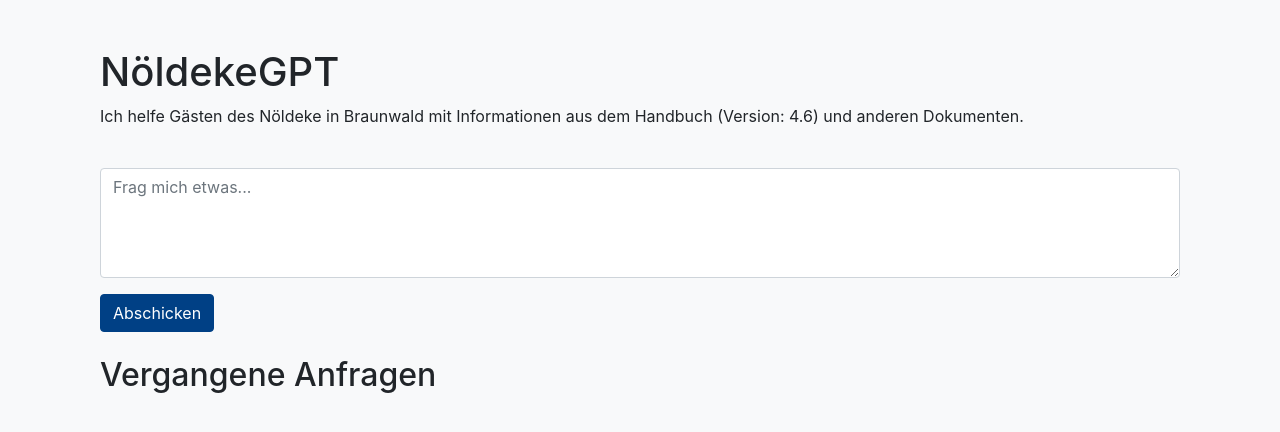
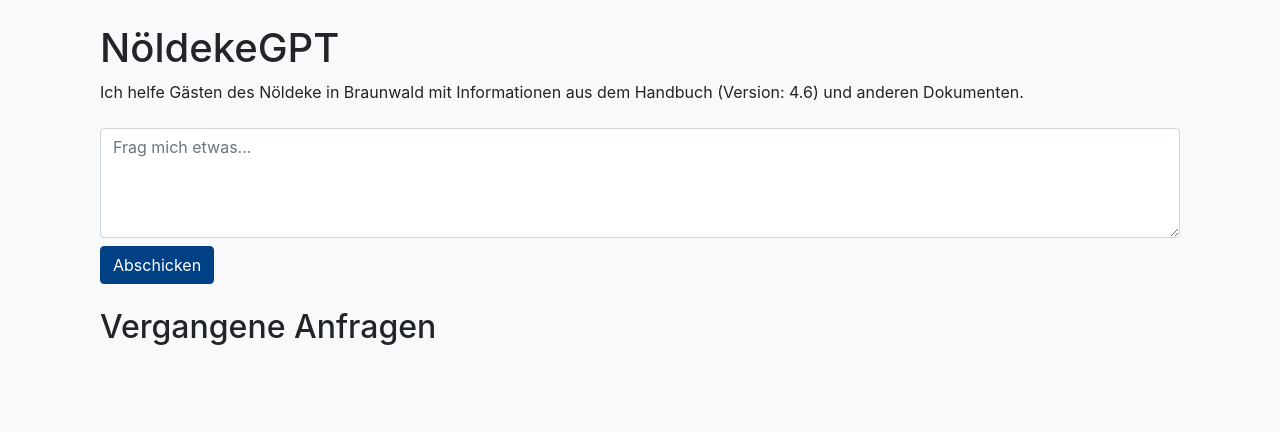
Before and after one commit to nicolasbeglinger/noeldeke-gpt, a Django app: page / in a window 1280 px wide. Shown: the part 56-488 px from the top of the page. Run offline with Django 5.2, Linux system fonts and the light colour scheme; data that the repository does not hold is empty; some libraries are stand-ins or nearby versions.

Commit message:
Simplified chat.html

```diff
--- a/chat/templates/chat.html
+++ b/chat/templates/chat.html
@@ -1,57 +1,37 @@
 {% extends 'base.html' %} {% block content %}
 <div class="container">
-    <div class="row">
-        <div class="col-12">
     <h1 class="mt-4">NöldekeGPT</h1>
     <p>
-                Ich helfe Gästen des Nöldeke in Braunwald mit Informationen aus
-                dem Handbuch (Version: 4.6) und anderen Dokumenten.
+        Ich helfe Gästen des Nöldeke in Braunwald mit Informationen aus dem
+        Handbuch (Version: 4.6) und anderen Dokumenten.
     </p>
-        </div>
-    </div>
 
-    <div class="row">
-        <div class="col-12">
-            <form method="post" class="my-4" id="chat-form">
+    <form method="post" id="chat-form" class="my-4">
         {% csrf_token %}
-                <div class="form-group">
         <textarea
             id="userInput"
             name="user_input"
-                        class="form-control"
+            class="form-control mb-2"
             rows="4"
             placeholder="Frag mich etwas..."
         ></textarea>
-                </div>
-                <button type="submit" class="btn btn-primary">
-                    Abschicken
-                </button>
+        <button type="submit" class="btn btn-primary">Abschicken</button>
     </form>
-        </div>
+
+    <div id="response-container">
+        <!-- Placeholder for new responses -->
     </div>
 
-    <div class="row">
-        <div class="col-12" id="response-container">
-            <!-- Placeholder for new responses -->
-        </div>
-    </div>
-
-    <div class="row">
-        <div class="col-12">
     <h2>Vergangene Anfragen</h2>
     {% for qna in past_questions %}
     <div class="card my-4">
         <div class="card-body">
             <p><strong>Frage:</strong> {{ qna.question }}</p>
             <p><strong>Antwort:</strong> {{ qna.answer|safe }}</p>
-                    <p>
-                        <em>Gefragt am {{ qna.timestamp|date:"d M Y H:i" }}</em>
-                    </p>
+            <p><em>Gefragt am {{ qna.timestamp|date:"d M Y H:i" }}</em></p>
         </div>
     </div>
     {% endfor %}
-        </div>
-    </div>
 </div>
 
 <script>
@@ -60,26 +40,22 @@
         .addEventListener("submit", function (e) {
             e.preventDefault();
 
-            // Add placeholder box
+            const userInput = document.getElementById("userInput").value;
             const responseContainer =
                 document.getElementById("response-container");
             const placeholderCard = document.createElement("div");
             placeholderCard.className = "card my-4";
             placeholderCard.innerHTML = `
             <div class="card-body">
-                <p><strong>Frage:</strong> ${
-                    document.getElementById("userInput").value
-                }</p>
+                <p><strong>Frage:</strong> ${userInput}</p>
                 <p><strong>Antwort:</strong> <div id="loading-placeholder">
                     <span class="spinner-border text-primary" role="status">
                         <span class="sr-only">Laden...</span>
                     </span>
                 </div></p>
-            </div>
-        `;
+            </div>`;
             responseContainer.prepend(placeholderCard);
 
-            // Submit the form
             fetch("{% url 'chat' %}", {
                 method: "POST",
                 headers: {
@@ -92,17 +68,12 @@
             })
                 .then((response) => response.json())
                 .then((data) => {
-                    // Create a new element to hold the response message
                     const responseMessage = document.createElement("span");
                     responseMessage.innerHTML = data.message;
 
-                    // Find the loading placeholder
-                    const loadingPlaceholder = document.getElementById(
-                        "loading-placeholder"
-                    );
-
-                    // Replace the loading placeholder with the actual response message
-                    loadingPlaceholder.replaceWith(responseMessage);
+                    document
+                        .getElementById("loading-placeholder")
+                        .replaceWith(responseMessage);
                 })
                 .catch((error) => console.error("Error:", error));
         });
```
Lines whose indentation alone changed are shown as unchanged.
